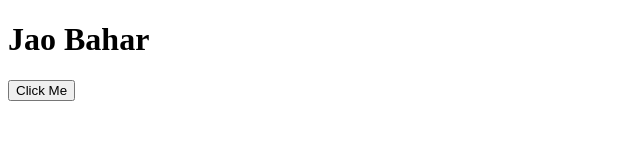
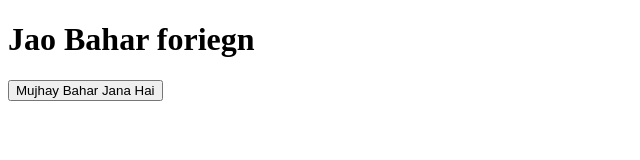
Before and after one commit to Abdullah-SE-bit/jao_bahar, a plain HTML site: page index.html in a window 1280 px wide. Shown: the whole page, without its empty margins (0-640 px from the left). Drawn offline with Linux system fonts and the light colour scheme.

Commit message:
UI's Commit

```diff
--- a/index.html
+++ b/index.html
@@ -1,4 +1,4 @@
-<!DOCTYPE html>
+ <!DOCTYPE html>
 <html lang="en">
   <head>
     <meta charset="UTF-8" />
@@ -7,7 +7,7 @@
     <link rel="stylesheet" href="style.css" />
   </head>
   <body>
-        <h1>Jao Bahar</h1>
-        <button>Click Me</button>
+        <h1>Jao Bahar foriegn</h1>
+        <button>Mujhay Bahar Jana Hai</button>
   </body>
 </html>
```
